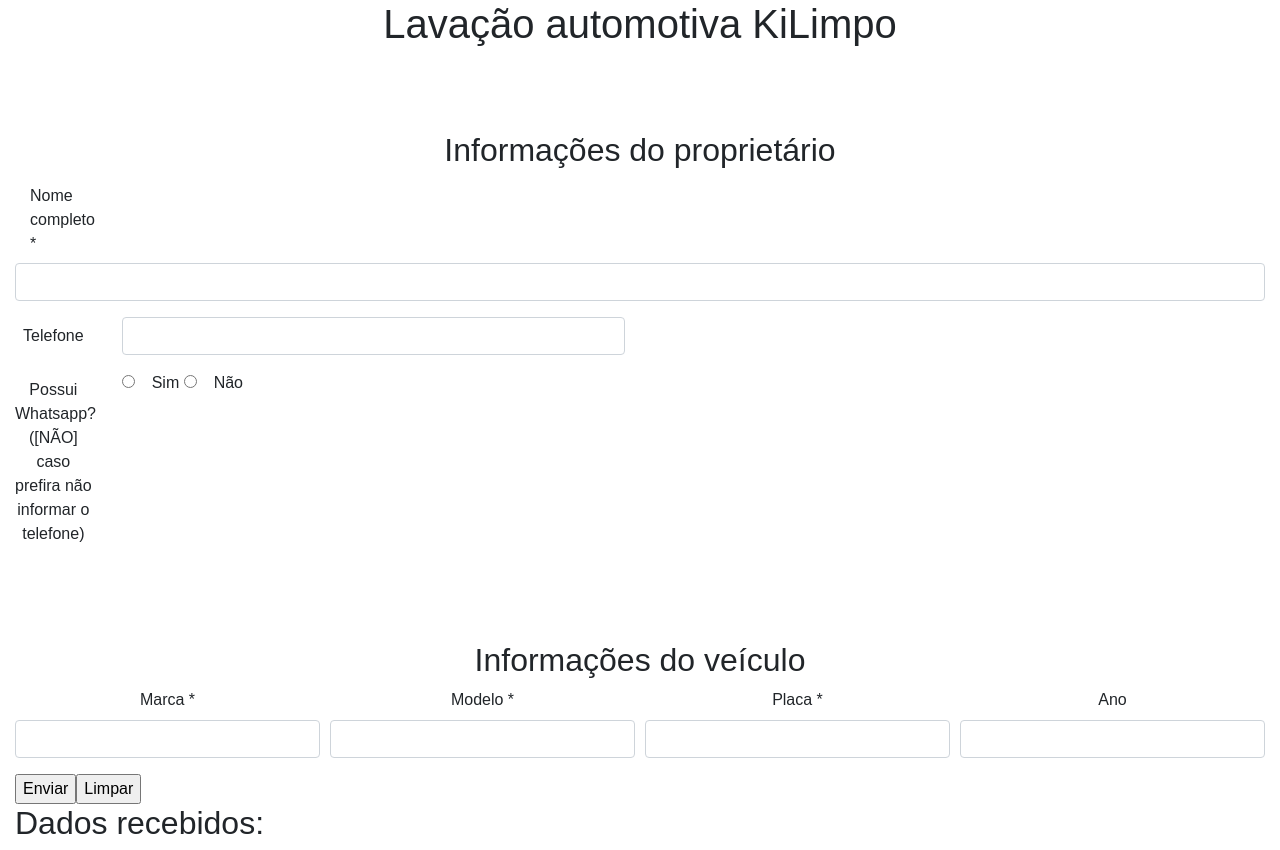
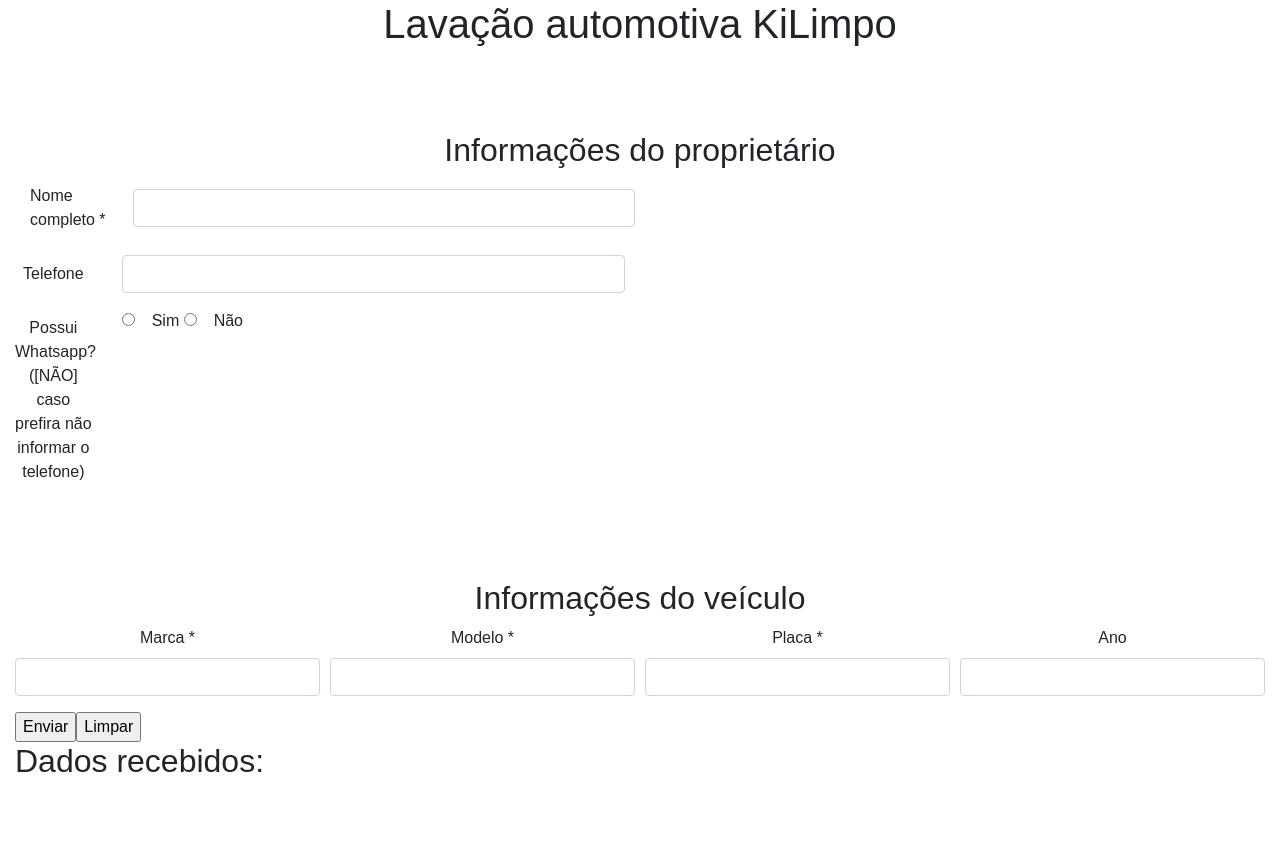
Before and after one commit to Oivasmf/Kilimpo-frontend, a React (Create React App) app: page / in a window 1280 px wide. After the commit the page ends 800 px from the top, so only its background shows below. Built offline with nearby package versions, Linux system fonts and the light colour scheme.

Commit message:
Update form-kilimpo.js

```diff
--- a/src/components/form-kilimpo.js
+++ b/src/components/form-kilimpo.js
@@ -178,15 +178,17 @@ export default class FormKilimpo extends Component {
 
 
 
+                            <Form.Group as={Col}>
                         <Form.Row className="align-items-center">
-                            <Form.Group as={Col}>
 
                                 <Form.Label column sm={1}>
                                     Nome completo *
                                 </Form.Label>
+                                <Col sm={5}>
                                     <Form.Control type="text" value={this.state.nome} onChange={this.onChangeNome} />
+                                </Col>
+                        </Form.Row>
                             </Form.Group>
-                        </Form.Row>
 
 
 
```
